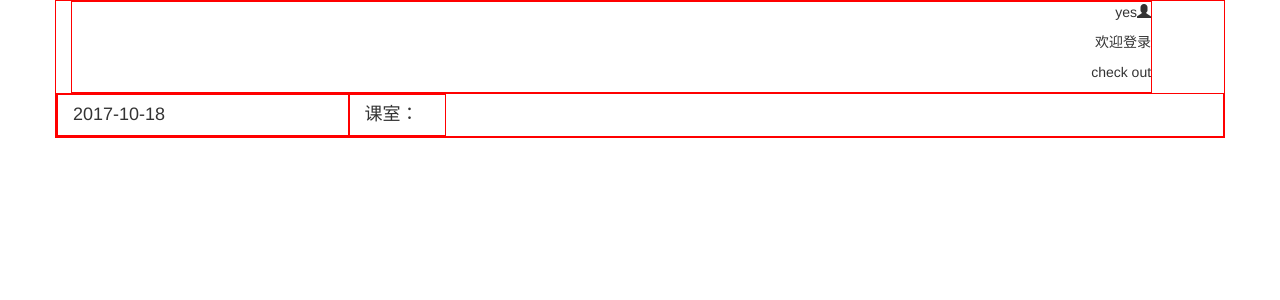
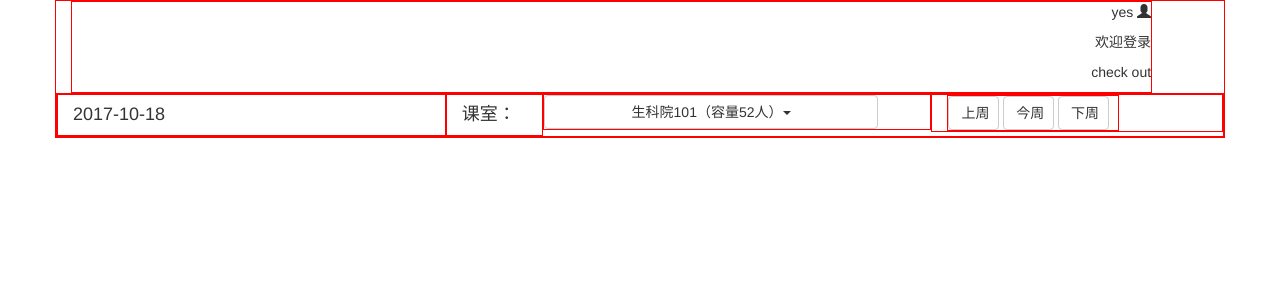
Before and after one commit to YuanForGitHub/jieyong, a PHP site: page /index.php in a window 1280 px wide. Shown: the top 300 px of the page. Run offline with PHP 8.4, Linux system fonts and the light colour scheme.

Commit message:
2017-10-18 13:23 写完middle

```diff
--- a/index.php
+++ b/index.php
@@ -6,6 +6,7 @@
 
 <!DOCTYPE html>
 <html lang="en">
+
 <head>
     <meta charset="UTF-8">
     <meta name="viewport" content="width=device-width, initial-scale=1.0">
@@ -14,32 +15,76 @@
     <script src="js/jquery-3.2.1.min.js"></script>
     <script src="js/bootstrap.min.js"></script>
     <style>
-        div{
+        div {
             border: 1px solid red;
         }
-        .header{
+
+        .header {
             width: 95%;
         }
     </style>
     <title>Document</title>
 </head>
+
 <body>
     <div class="container">
         <!-- header -->
         <div id="header" class="header text-right">
-            <p><?php echo "yes"; ?><span class="glyphicon glyphicon-user" aria-hidden="true"></span></p>
+            <p>
+                <?php echo "yes";?>
+                <span class="glyphicon glyphicon-user" aria-hidden="true"></span></p>
             <p>欢迎登录</p>
-            <p><?php echo "check out"; ?></p>
+            <p>
+                <?php echo "check out";?>
+            </p>
         </div>
         <!-- middle -->
         <div class="row">
-            <div class="col-xs-3">
-                <h4><?php echo date("Y-m-d"); ?></h4>
+            <!-- time -->
+            <div class="col-xs-4">
+                <h4>
+                    <?php echo date("Y-m-d");?>
+                </h4>
             </div>
+            <!-- classroom -->
             <div class="col-xs-1">
                 <h4>课室：</h4>
             </div>
+            <div class="col-xs-4 dropdown" style="padding-left: 0%;">
+                <button type="button" class="btn btn-default dropdown-toggle list" data-toggle="dropdown" aria-haspopup="true" aria-expanded="false" style="width: 90%;">生科院101（容量52人）<span class="caret"></span></button>
+                <ul class="dropdown-menu" aria-labelledby="dLabel">
+                    <li><a href="#" data-per="1">生科院101（容量52人）</a></li>
+                    <li><a href="#" data-per="1">生科院102（容量69人）</a></li>
+                    <li><a href="#" data-per="1">生科院103（容量52人）</a></li>
+                    <li><a href="#" data-per="1">生科院106（容量75人）</a></li>
+                    <li><a href="#" data-per="1">生科院112（容量110人）</a></li>
+                    <li><a href="#" data-per="0">会议室213</a></li>
+                    <li><a href="#" data-per="0">报告厅119</a></li>
+                </ul>
+            </div>
+            <!-- week -->
+            <div class="wrap-btn col-xs-3">
+                <div class="btn-group" role="group" aria-label="...">
+                    <a id="left" href="index.php?action=left&class=生科院101（容量52人）&p=1">
+                        <button type="button" class="btn btn-default" style="width:30%;">
+                            <span class="" aria-hidden="true">上周</span>
+                        </button>
+                    </a>
+                    <a id="today" href="index.php?action=today&class=生科院101（容量52人）&p=1">
+                        <button type="button" class="btn btn-default" style="width:30%;">
+                            <span class="" aria-hidden="true">今周</span>
+                        </button>
+                    </a>
+                    <a id="right" href="index.php?action=right&class=生科院101（容量52人）&p=1">
+                        <button type="button" class="btn btn-default" style="width:30%;">
+                            <span class="" aria-hidden="true">下周</span>
+                        </button>
+                    </a>
+                </div>
+            </div>
+
         </div>
     </div>
 </body>
+
 </html>
```
